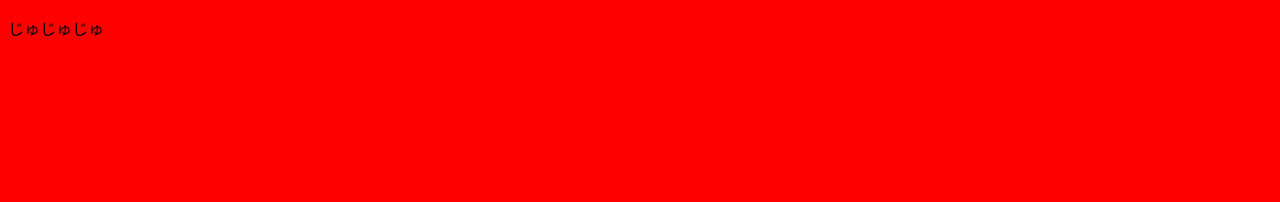
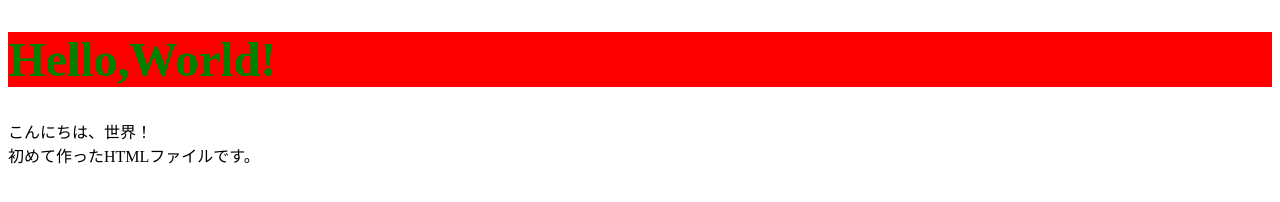
Before and after one commit to koha3838/test_20240914, a plain HTML site: page index.html in a window 1280 px wide. Drawn offline with Linux system fonts and the light colour scheme.

Commit message:
Lesson用変更

```diff
--- a/index.html
+++ b/index.html
@@ -1,15 +1,13 @@
 <!DOCTYPE html>
-<html lang="en">
+<html lang="ja">
 <head>
     <meta charset="UTF-8">
     <meta name="viewport" content="width=device-width, initial-scale=1.0">
-    <title>Document</title>
+    <title>test</title>
     <link rel="stylesheet" href="style.css">
 </head>
 <body>
-    <div class="h1">
-        <p>じゅじゅじゅ</p>
-    </div>
-
+    <h1>Hello,World!</h1>
+    <p>こんにちは、世界！<br>初めて作ったHTMLファイルです。</p>
 </body>
 </html>
--- a/style.css
+++ b/style.css
@@ -1,3 +1,6 @@
-body{
+h1{
     background-color: red;
+    font-size: 48px;
+    font-family: YuGothic,"Yu Gothic","游ゴシック体";
+    color: green;
 }
```
